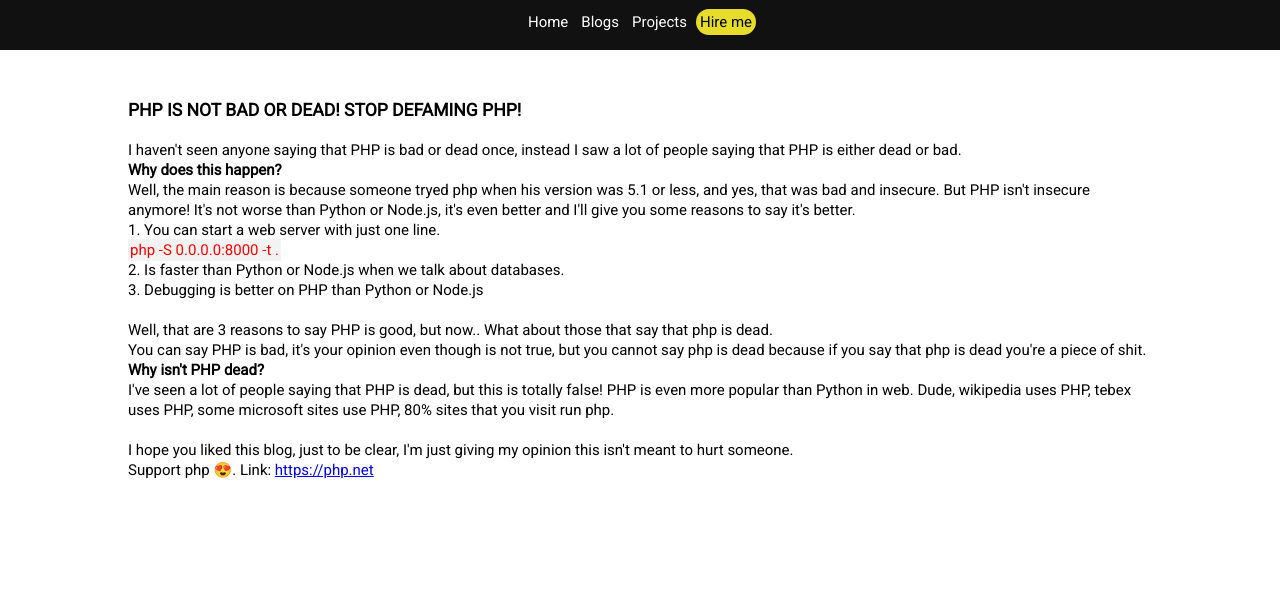
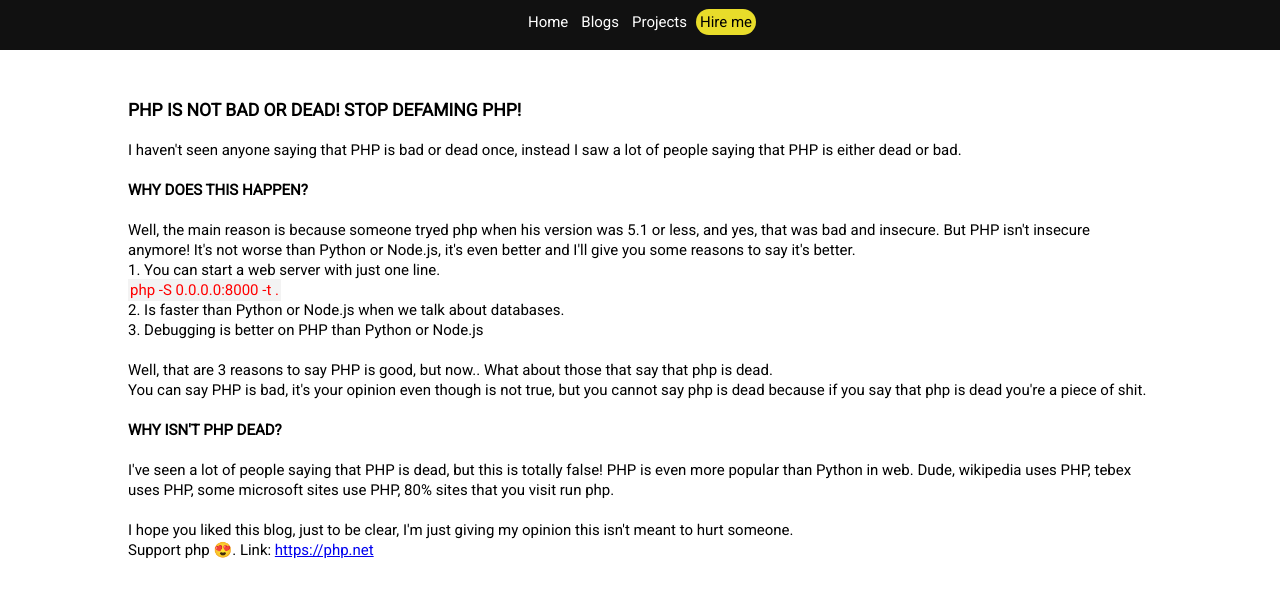
Before and after one commit to xnotkingdev/blogs-discontinued, a plain HTML site: page talk/php-is-not-bad/index.html in a window 1280 px wide. Drawn offline with Linux system fonts and the light colour scheme.

Commit message:
Update index.css

```diff
--- a/index.css
+++ b/index.css
@@ -16,7 +16,7 @@ body {
     overflow-y: scroll;
     padding-bottom: 1em;
 }
-h3, h2, h1 {
+h3, h2, h1, h4 {
     margin-top: 20px;
     margin-bottom: 20px;
     text-transform: uppercase;
```
